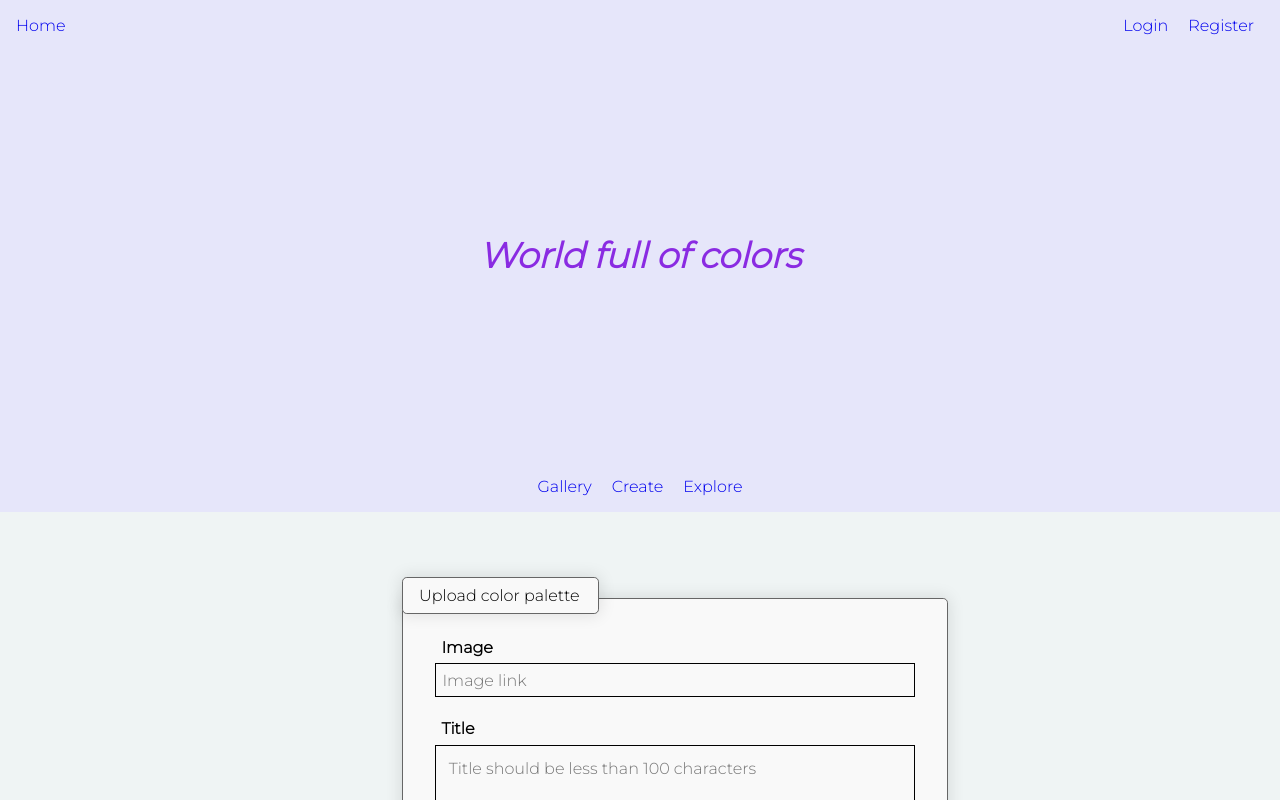
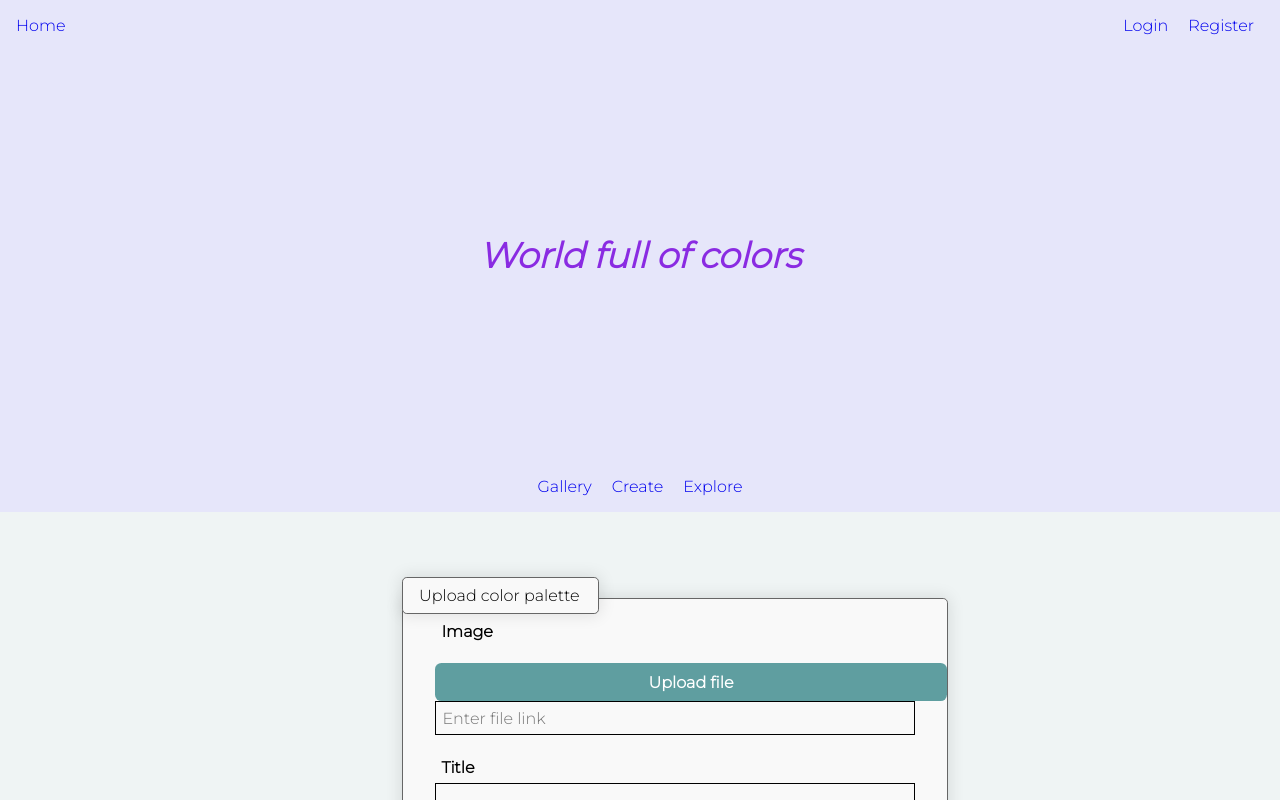
Before and after one commit to MiglenaPencheva/color-palettes-react, a React (Create React App) app: page /upload in a window 1280 px wide. Shown: the top 800 px of the page. Built offline with nearby package versions, Linux system fonts and the light colour scheme.

Commit message:
File upload updates

```diff
--- a/src/components/UploadPalette/UploadPalette.js
+++ b/src/components/UploadPalette/UploadPalette.js
@@ -10,24 +10,32 @@ const UploadPalette = () => {
     const navigate = useNavigate();
     const { user } = useAuthContext();
 
-    const showImage = async (e) => {
-        let uploaded = document.getElementById('uploaded');
-        while (uploaded.firstChild) {
-            uploaded.removeChild(uploaded.firstChild);
-        }
+    const onFileUpload = (e) => {
+        const file = e.target.files[0];
+        const src = URL.createObjectURL(file);
+        showImagePreview(src);
+    };
 
+    const onLinkUpload = async (e) => {
         let imageUrl = e.target.value;
-
         fetch(imageUrl)
             .then(res => res.blob())
             .then(blob => {
                 let objectURL = URL.createObjectURL(blob);
-                let myImage = new Image();
-                myImage.src = objectURL;
-                myImage.className = 'miniImage';
-                uploaded.appendChild(myImage);
+                showImagePreview(objectURL);
             });
     };
+
+    function showImagePreview(src) {
+        let imagePreview = document.getElementById('imagePreview');
+        while (imagePreview.firstChild) {
+            imagePreview.removeChild(imagePreview.firstChild);
+        }
+        let myImage = new Image();
+        myImage.src = src;
+        myImage.className = 'image-preview';
+        imagePreview.appendChild(myImage);
+    }
 
     const onCreateSubmit = async (e) => {
         e.preventDefault();
@@ -43,7 +51,8 @@ const UploadPalette = () => {
             let data = validate(title, category, colorGroup, imageUrl);
             console.log(data);
 
-            // await colorPaletteService.create(data, user.accessToken);
+            await colorPaletteService.create(data, user.accessToken);
+
             hideError();
             navigate('/dashboard');
 
@@ -57,17 +66,34 @@ const UploadPalette = () => {
             <form id="create-form" onSubmit={onCreateSubmit} method="POST">
                 <fieldset>
                     <legend>Upload color palette</legend>
-                    <p className="field">
+
+
+                    <section className="field ">
                         <label htmlFor="image">Image</label>
-                        <span className="input link">
-                            <input type="text"
-                                name="imageUrl"
-                                id="imageUrl"
-                                placeholder="Image link"
-                                onChange={showImage} />
-                        </span>
-                        <span id="uploaded"></span>
-                    </p>
+
+                        <section className="upload-section">
+                            <label className="button upload-file-input">
+                                <input type="file"
+                                    onChange={onFileUpload}
+                                    accept="image/jpeg, image/png, image/jpg"
+                                />
+                                Upload file
+                            </label>
+
+                            <span className="input link">
+                                <input type="text"
+                                    name="imageUrl"
+                                    id="imageUrl"
+                                    placeholder="Enter file link"
+                                    onChange={onLinkUpload} />
+                            </span>
+
+                            <span id="imagePreview"></span>
+                        </section>
+
+
+                    </section>
+
                     <p className="field">
                         <label htmlFor="title">Title</label>
                         <span className="input">
```
